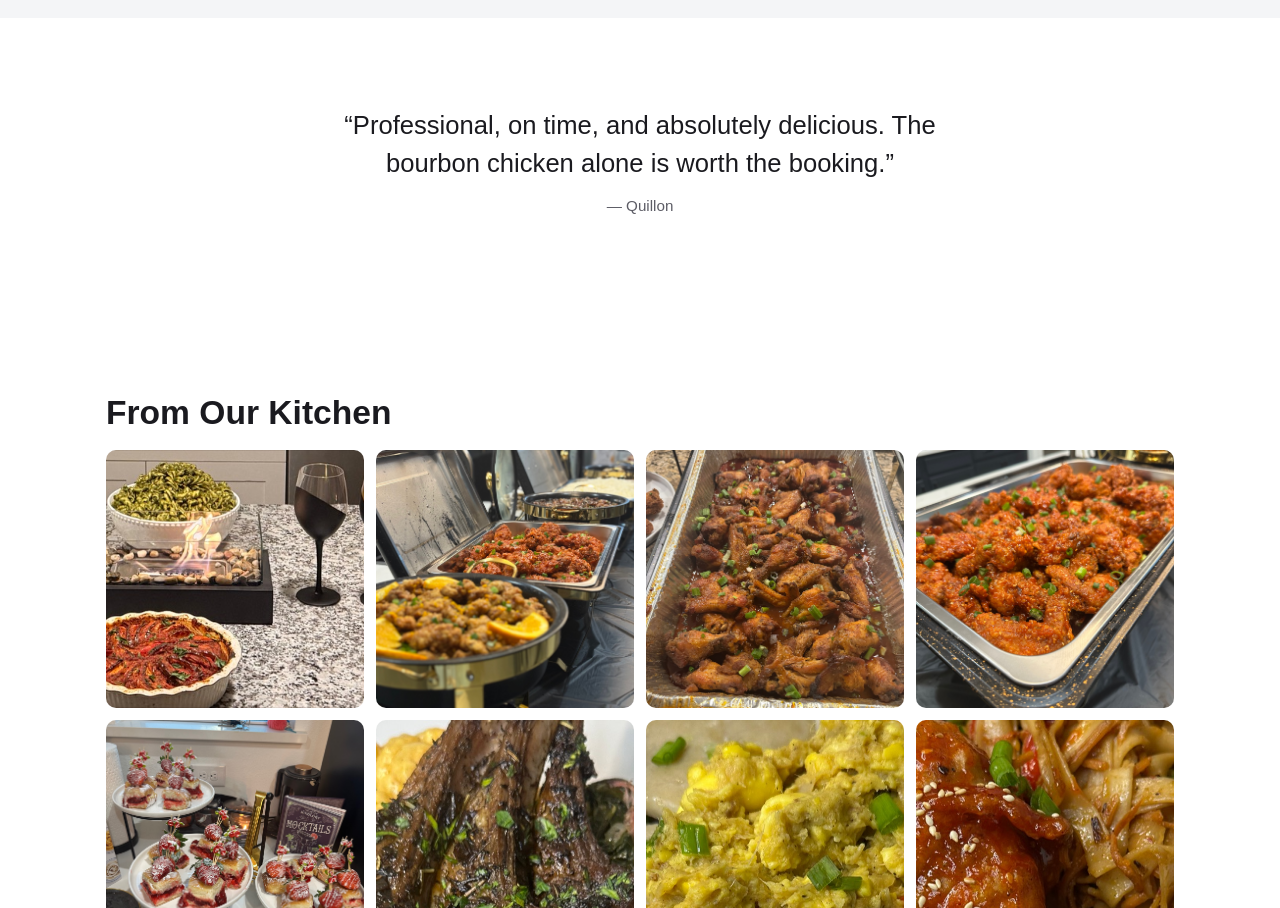
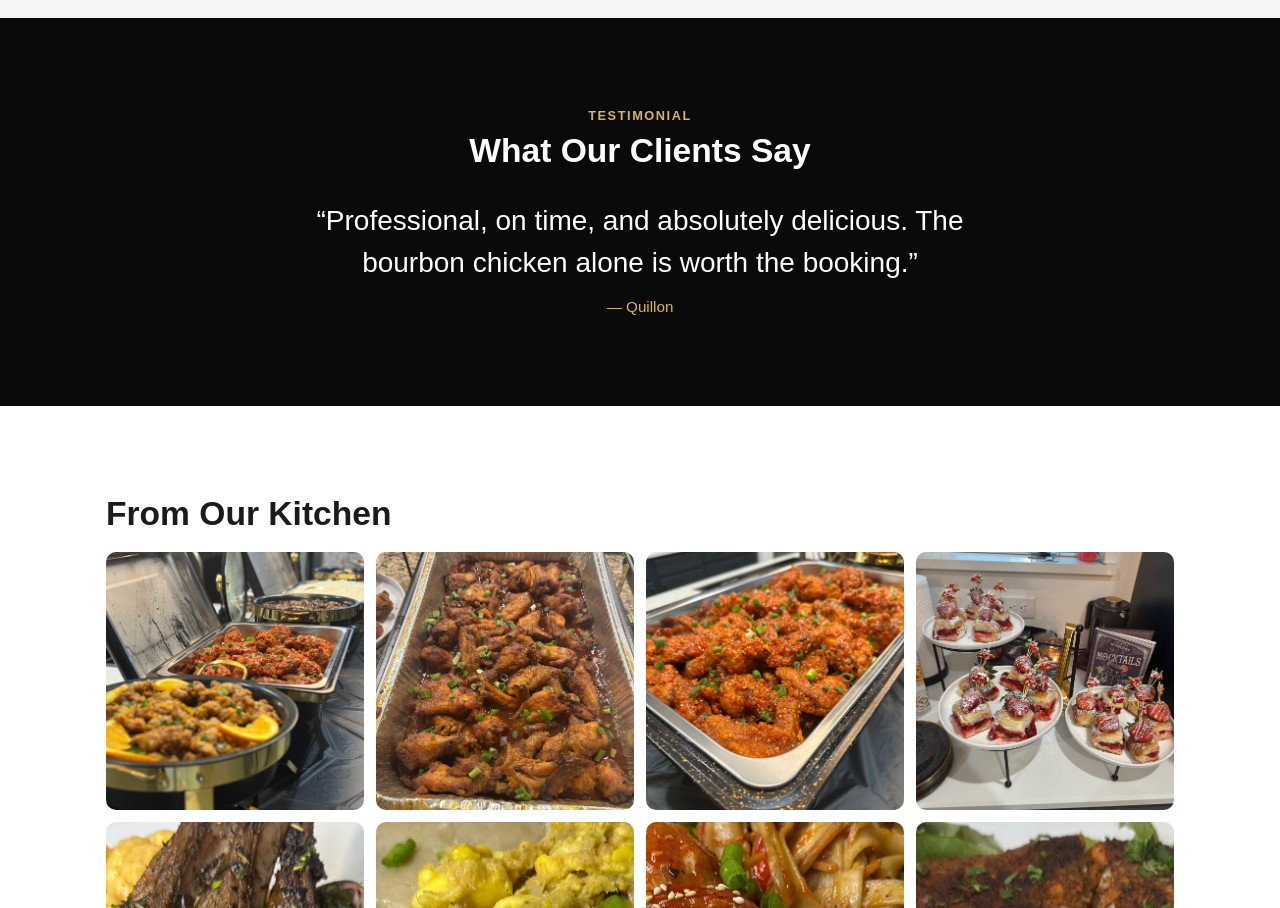
Before and after one commit to quillonconway-on-q25/Taste-Of-Ky, an Eleventy site: page src/index.njk in a window 1280 px wide. Shown: the part 2400-3308 px from the top of the page. Built offline with nearby package versions, Linux system fonts and the light colour scheme; Eleventy itself is replaced by a stand-in of ours; files that its build step writes are made by us from their sources.

Commit message:
Remove first gallery photo; give testimonial its own section
Co-Authored-By: Claude Sonnet 5.5 <noreply@anthropic.com>

```diff
--- a/src/_data/gallery.json
+++ b/src/_data/gallery.json
@@ -1,16 +1,45 @@
 {
   "title": "From Our Kitchen",
   "images": [
-    { "image": "/images/uploads/buffet-spread.jpg", "alt": "Buffet spread with pastas, rice and sides" },
-    { "image": "/images/uploads/chafing-dishes.jpg", "alt": "Chafing dishes of orange chicken and Korean fried chicken" },
-    { "image": "/images/uploads/jerk-wings.jpg", "alt": "Tray of glazed chicken wings" },
-    { "image": "/images/uploads/korean-fried-chicken.jpg", "alt": "Korean fried chicken in a catering pan" },
-    { "image": "/images/uploads/cheesecake-sliders.jpg", "alt": "Cheesecake sliders topped with strawberries" },
-    { "image": "/images/uploads/lamb-chops.jpg", "alt": "Lamb chops with mac and cheese and collard greens" },
-    { "image": "/images/uploads/ackee-saltfish.jpg", "alt": "Ackee and saltfish with fried plantain" },
-    { "image": "/images/uploads/teriyaki-chicken-noodles.jpg", "alt": "Teriyaki chicken over lo mein noodles" },
-    { "image": "/images/uploads/cajun-salmon.jpg", "alt": "Cajun salmon with roasted potatoes" },
-    { "image": "/images/uploads/pesto-pasta.jpg", "alt": "Pesto pasta" },
-    { "image": "/images/uploads/pan-trays.jpg", "alt": "Catering pans of curry, collard greens and baked pasta" }
+    {
+      "image": "/images/uploads/chafing-dishes.jpg",
+      "alt": "Chafing dishes of orange chicken and Korean fried chicken"
+    },
+    {
+      "image": "/images/uploads/jerk-wings.jpg",
+      "alt": "Tray of glazed chicken wings"
+    },
+    {
+      "image": "/images/uploads/korean-fried-chicken.jpg",
+      "alt": "Korean fried chicken in a catering pan"
+    },
+    {
+      "image": "/images/uploads/cheesecake-sliders.jpg",
+      "alt": "Cheesecake sliders topped with strawberries"
+    },
+    {
+      "image": "/images/uploads/lamb-chops.jpg",
+      "alt": "Lamb chops with mac and cheese and collard greens"
+    },
+    {
+      "image": "/images/uploads/ackee-saltfish.jpg",
+      "alt": "Ackee and saltfish with fried plantain"
+    },
+    {
+      "image": "/images/uploads/teriyaki-chicken-noodles.jpg",
+      "alt": "Teriyaki chicken over lo mein noodles"
+    },
+    {
+      "image": "/images/uploads/cajun-salmon.jpg",
+      "alt": "Cajun salmon with roasted potatoes"
+    },
+    {
+      "image": "/images/uploads/pesto-pasta.jpg",
+      "alt": "Pesto pasta"
+    },
+    {
+      "image": "/images/uploads/pan-trays.jpg",
+      "alt": "Catering pans of curry, collard greens and baked pasta"
+    }
   ]
 }
--- a/src/css/style.css
+++ b/src/css/style.css
@@ -89,3 +89,9 @@ h2 { font-size: clamp(1.6rem, 3vw, 2.1rem); }
 .quote cite { display: block; margin-top: .8em; font-size: .95rem; font-style: normal; color: var(--muted); }
 .brand img { height: 48px; width: auto; }
 @media (max-width: 720px) { .about-grid { grid-template-columns: 1fr; } .about-photo { max-height: 420px; aspect-ratio: 4 / 5; } }
+
+/* Testimonial section */
+.testimonial { background: var(--primary); color: #fff; }
+.testimonial .eyebrow { color: #d8b45a; }
+.testimonial .quote { margin-top: 1em; font-size: clamp(1.25rem, 3vw, 1.75rem); }
+.testimonial .quote cite { color: #d8b45a; }
--- a/src/index.njk
+++ b/src/index.njk
@@ -45,8 +45,10 @@ layout: base.njk
 </section>
 
 {% if site.testimonial.quote %}
-<section class="section">
+<section id="testimonial" class="section testimonial">
   <div class="wrap narrow center">
+    <p class="eyebrow">Testimonial</p>
+    <h2>What Our Clients Say</h2>
     <blockquote class="quote">“{{ site.testimonial.quote }}”<cite>— {{ site.testimonial.author }}</cite></blockquote>
   </div>
 </section>
```
Also changed, not shown: src/images/uploads/buffet-spread.jpg (deleted).
